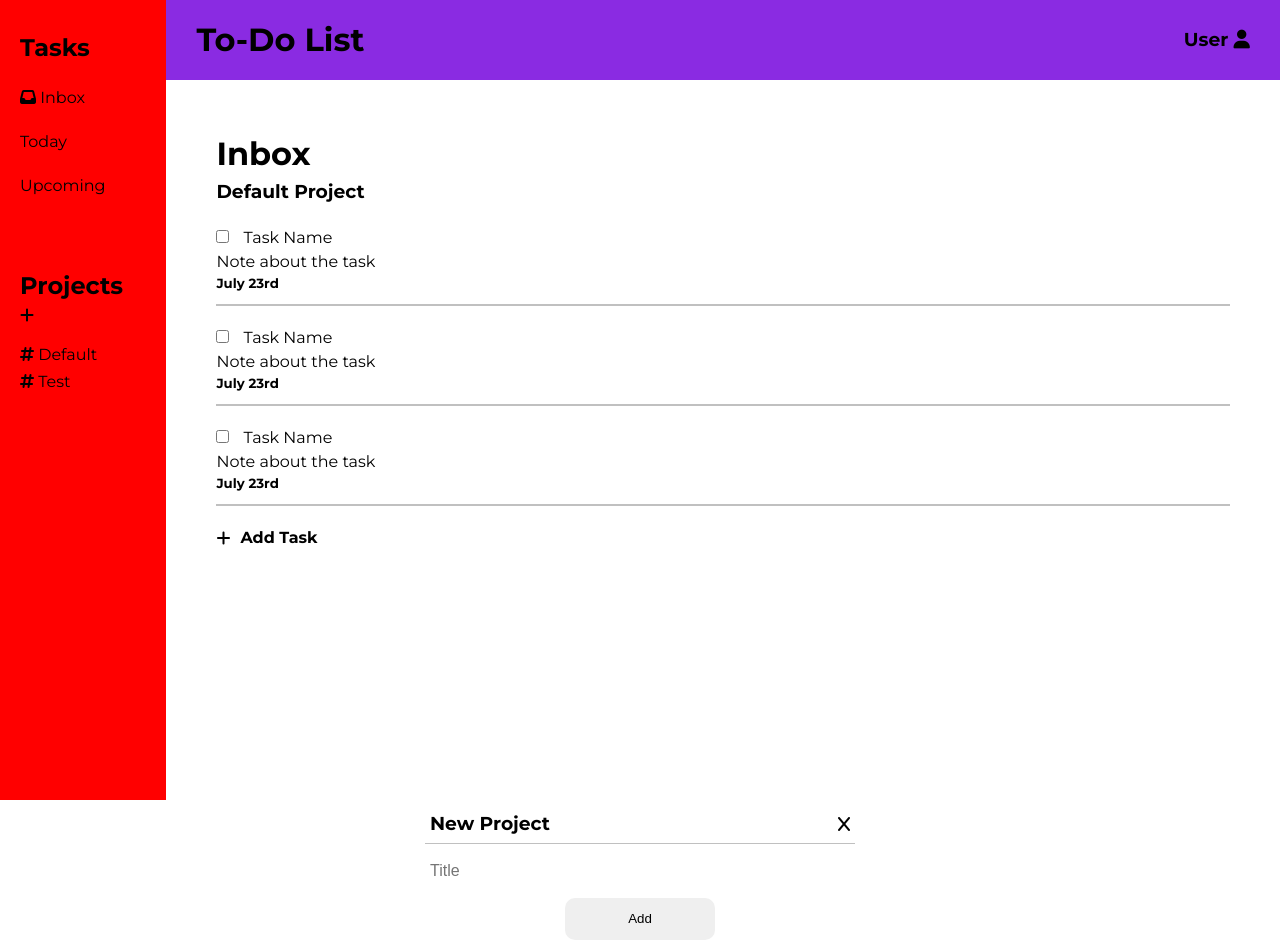
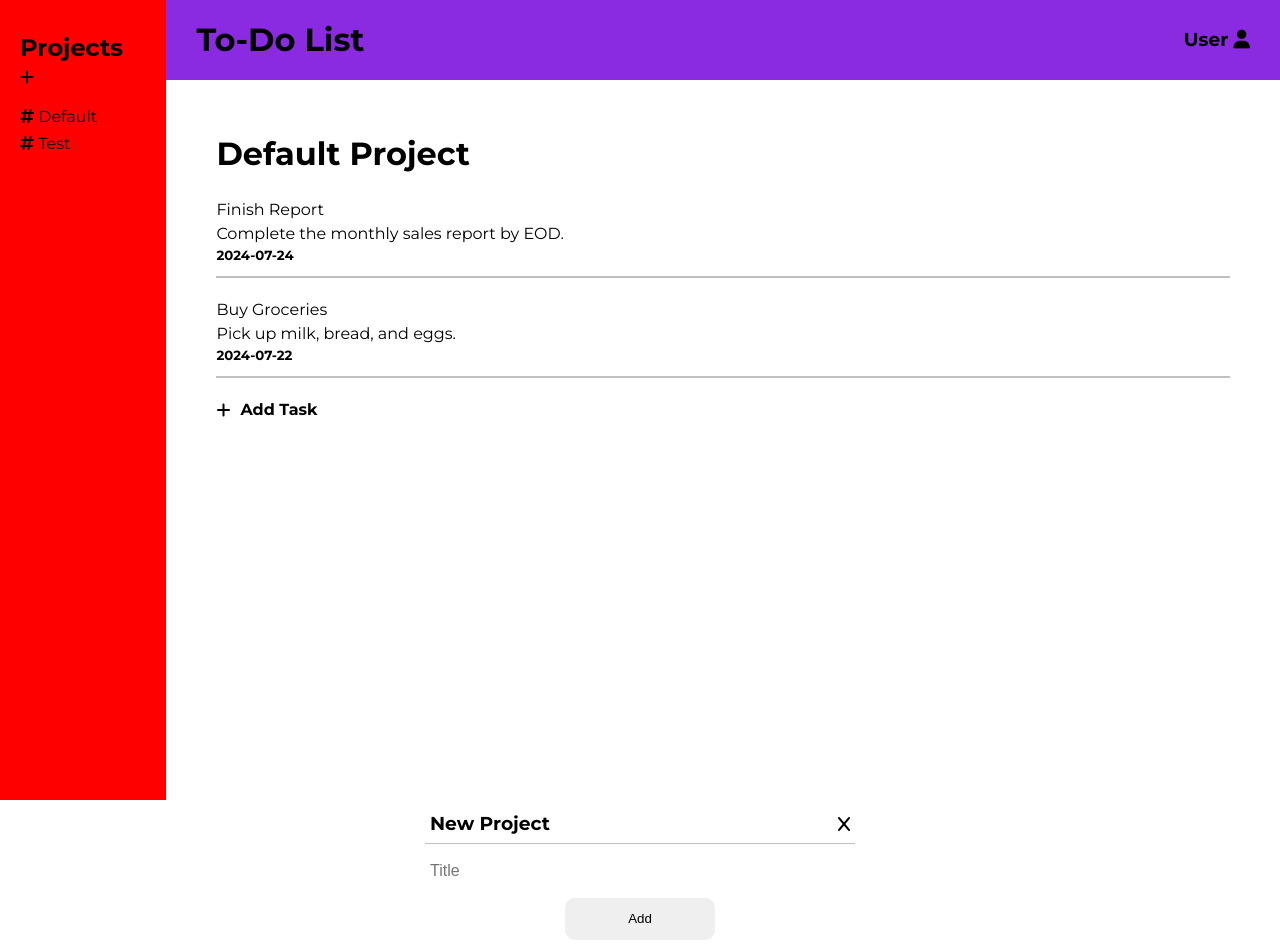
Before and after one commit to Ali-H7/todo-list, a website built with webpack: page src/index.html in a window 1280 px wide. Built offline with nearby package versions, Linux system fonts and the light colour scheme.

Commit message:
Add function to create task elements

```diff
--- a/src/index.html
+++ b/src/index.html
@@ -9,14 +9,14 @@
 <body>
     <div class="container">
         <aside>
-            <div>
+            <!-- <div>
                 <h2>Tasks</h2>
                 <ul class="tasks">
                     <li><i class="fa-solid fa-inbox"></i> Inbox</li>
                     <li>Today</li>
                     <li>Upcoming</li>
                 </ul>
-            </div>
+            </div> -->
             <div id="projects">
                 <h2>Projects</h2>
                 <i class="fa-solid fa-plus" id="add-project"></i>
@@ -37,10 +37,10 @@
         </header>
 
         <div class="main">
-            <h1>Inbox</h1>
-            <h3>Default Project</h3>
-            <div class="tasks">
-                <div class="task">
+            <!-- <h1>Inbox</h1> -->
+            <h1 id="project-name">Default Project</h1>
+            <div class="tasks" id="tasks">
+                <!-- <div class="task">
                     <input type="checkbox" name="" id="">
                     <label for="">Task Name</label>
                     <p>Note about the task</p>
@@ -57,7 +57,7 @@
                     <label for="">Task Name</label>
                     <p>Note about the task</p>
                     <h5>July 23rd</h3>
-                </div>
+                </div> -->
             </div>
             <div class="add-task">
                 <i class="fa-solid fa-plus"></i>
--- a/src/index.js
+++ b/src/index.js
@@ -2,9 +2,8 @@ import './style.css';
 import project from "./project.js";
 import task from "./task.js";
 import createProjectElement from "./project-element.js";
-
+import createTaskElement from "./task-element";
 const projectList = [];
-
 
 const defaultProject = new project("Default");
 defaultProject.addProjectToList(projectList);
@@ -30,3 +29,4 @@ addProjectBtn.addEventListener("click", ()=> {
 })
 
 createProjectElement(projectList);
+createTaskElement(projectList[0].tasks);
--- a/src/project-element.js
+++ b/src/project-element.js
@@ -1,6 +1,10 @@
+import createTaskElement from "./task-element";
+
 export default function createProjectElement(projectList) {
     const projectEle = document.querySelector(".projects");
-    const mainContent = document.querySelector(".main")
+    // const mainContent = document.querySelector(".main")
+    const tasksElements = document.querySelector("#tasks");
+    const nameElement = document.querySelector("#project-name");
     projectList.forEach((project) => {
     console.log(project);
     if (project.displayed) {
@@ -20,7 +24,9 @@ export default function createProjectElement(projectList) {
         projectEle.appendChild(li)
 
         li.addEventListener("click", (e) => {
-            mainContent.innerHTML = ""
+            nameElement.innerHTML = name + " " + "Project";
+            tasksElements.innerHTML = "";
+            createTaskElement(project.tasks);
         })
     }
 });
--- /dev/null
+++ b/src/task-element.js
@@ -0,0 +1,26 @@
+export default function createTaskElement (projectTasks) {
+    const tasksElements = document.querySelector("#tasks");
+
+    projectTasks.forEach((task) => {
+        task.displayed = true;
+        const taskDiv = document.createElement("div");
+        const checkBox = document.createElement("div");
+        const label = document.createElement("label");
+        const note = document.createElement("p");
+        const date = document.createElement("h5");
+
+        taskDiv.classList.add("task");
+        checkBox.setAttribute("type", "checkbox");
+
+        label.textContent = task.taskName;
+        note.textContent = task.description;
+        date.textContent = task.date;
+
+        tasksElements.appendChild(taskDiv);
+        taskDiv.appendChild(checkBox);
+        taskDiv.appendChild(label);
+        taskDiv.appendChild(note);
+        taskDiv.appendChild(date);
+        }
+    );
+};
--- a/src/task.js
+++ b/src/task.js
@@ -5,6 +5,7 @@ export default class task {
         this.date = date;
         this.priority = priority;
         this.checklist = checklist;
+        this.displayed = false;
     };
 
     addTaskToProject(projectList, projectIndex) {
```
